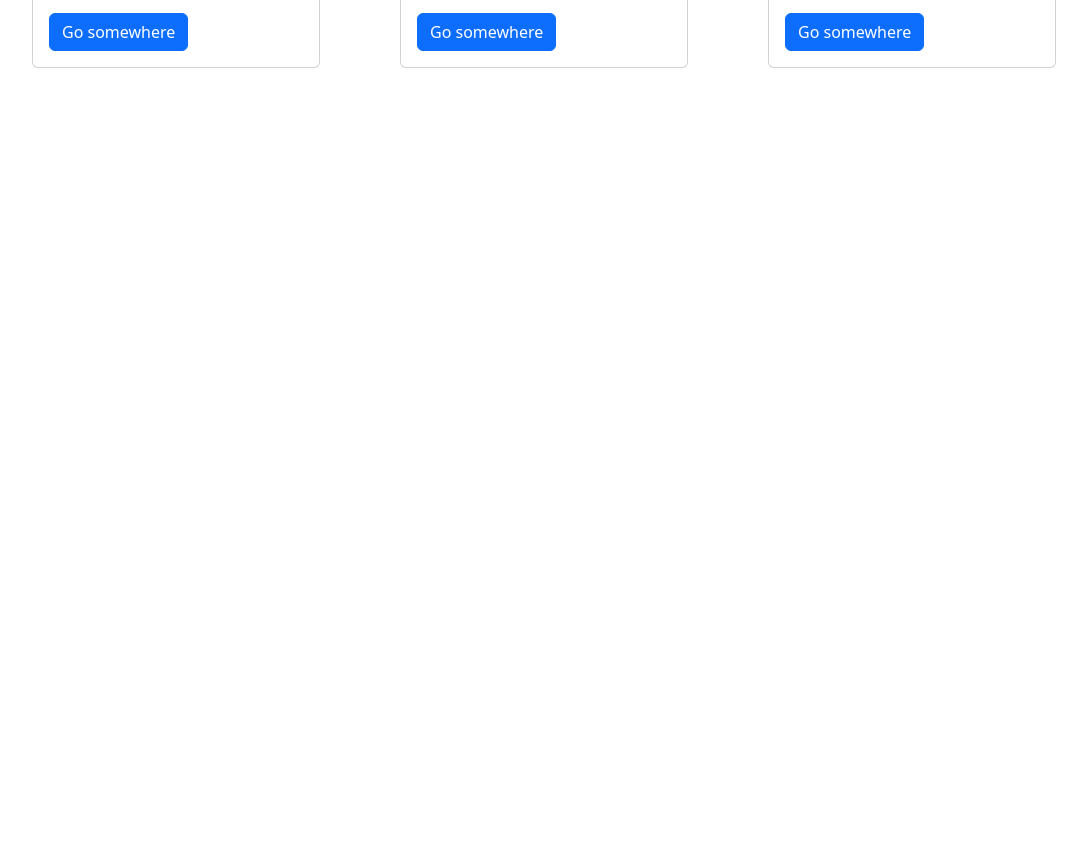
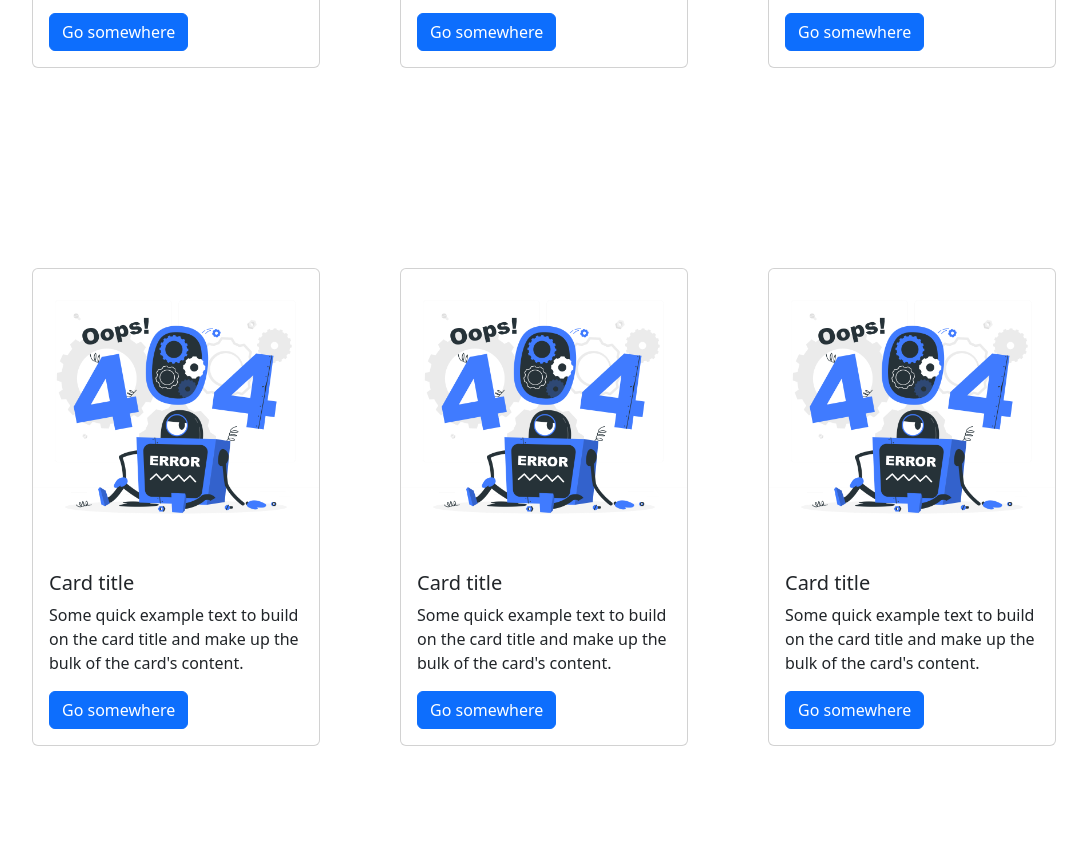
Before and after one commit to Tahirkhan315/Mergin-Full-Project-, a plain HTML site: page index.html in a window 1280 px wide. Shown: the part 566-1412 px from the top of the page, without its empty margins (68-1155 px from the left). Before the commit the page ends 800 px from the top, so only its background shows below. Drawn offline with nearby package versions, Linux system fonts and the light colour scheme.

Commit message:
index file is modified by dev1

```diff
--- a/index.html
+++ b/index.html
@@ -69,5 +69,40 @@
           </div>
         </div>
       </div>
+
+      <div class="containertext-center">
+        <div class="row">
+          <div class="col">
+            <div class="card" style="width: 18rem;">
+              <img src="Images/Oops! 404 Error with a broken robot-rafiki.png" class="card-img-top" alt="...">
+              <div class="card-body">
+                <h5 class="card-title">Card title</h5>
+                <p class="card-text">Some quick example text to build on the card title and make up the bulk of the card's content.</p>
+                <a href="#" class="btn btn-primary">Go somewhere</a>
+              </div>
+            </div>
+          </div>
+          <div class="col">
+            <div class="card" style="width: 18rem;">
+              <img src="Images/Oops! 404 Error with a broken robot-rafiki.png" class="card-img-top" alt="...">
+              <div class="card-body">
+                <h5 class="card-title">Card title</h5>
+                <p class="card-text">Some quick example text to build on the card title and make up the bulk of the card's content.</p>
+                <a href="#" class="btn btn-primary">Go somewhere</a>
+              </div>
+            </div>
+          </div>
+          <div class="col">
+            <div class="card" style="width: 18rem;">
+              <img src="Images/Oops! 404 Error with a broken robot-rafiki.png" class="card-img-top" alt="...">
+              <div class="card-body">
+                <h5 class="card-title">Card title</h5>
+                <p class="card-text">Some quick example text to build on the card title and make up the bulk of the card's content.</p>
+                <a href="#" class="btn btn-primary">Go somewhere</a>
+              </div>
+            </div>
+          </div>
+        </div>
+      </div>
   </body>
 </html>
```
